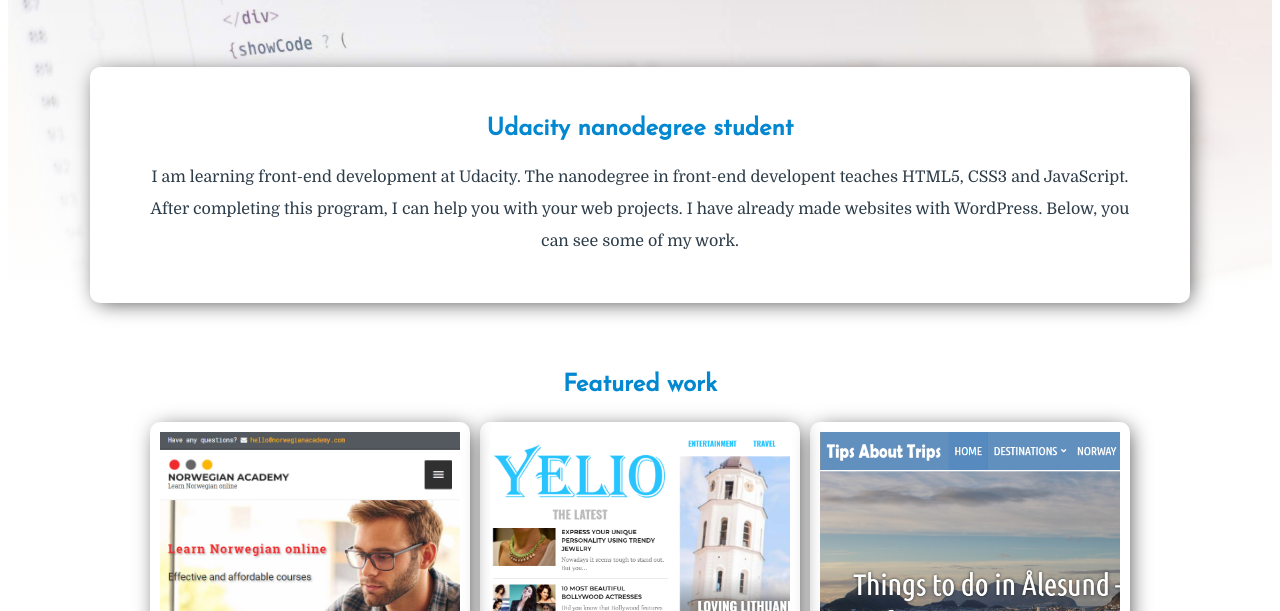
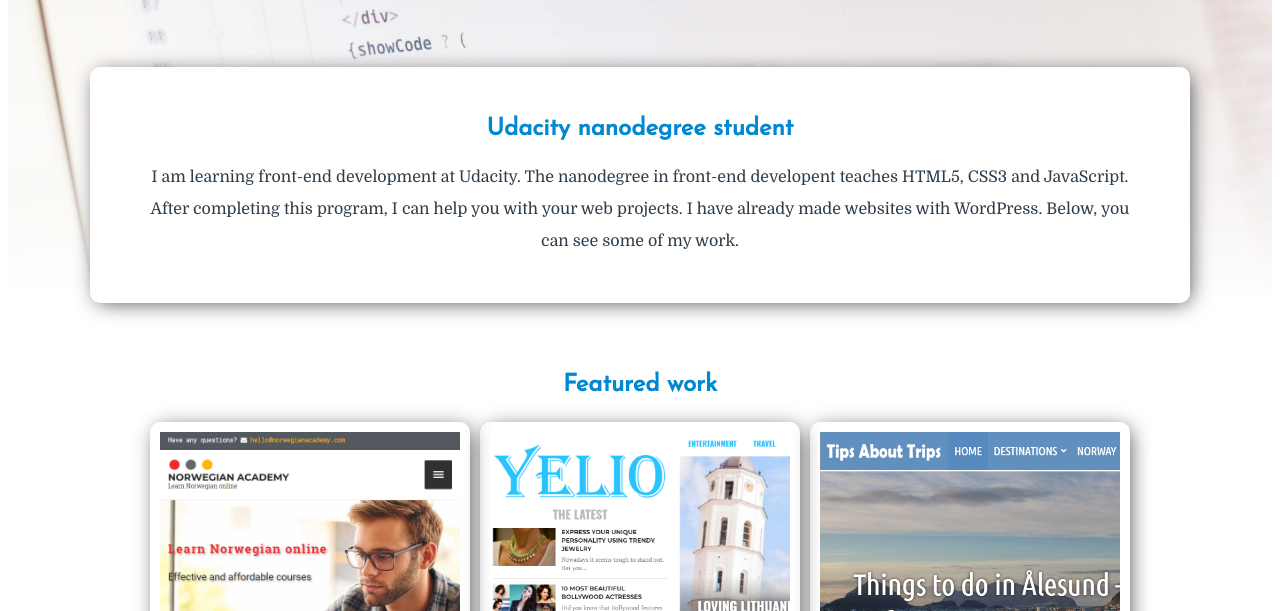
Before and after one commit to zubairrauf/FEND-project1, a plain HTML site: page index.html in a window 1280 px wide. Shown: the part 189-800 px from the top of the page. Drawn offline with Linux system fonts and the light colour scheme.

```diff
--- a/css/style.css
+++ b/css/style.css
@@ -71,9 +71,8 @@
 .banner {
   width: 100%;
   height: 300px;
-  background: linear-gradient(transparent, white), url("../img/coding2.jpg") no-repeat center;
+  background: linear-gradient(transparent, white), url("../img/coding2.jpg") no-repeat left;
   background-size: cover;
-  background-position: right-top;
 }
 
 .banner-text {
```
